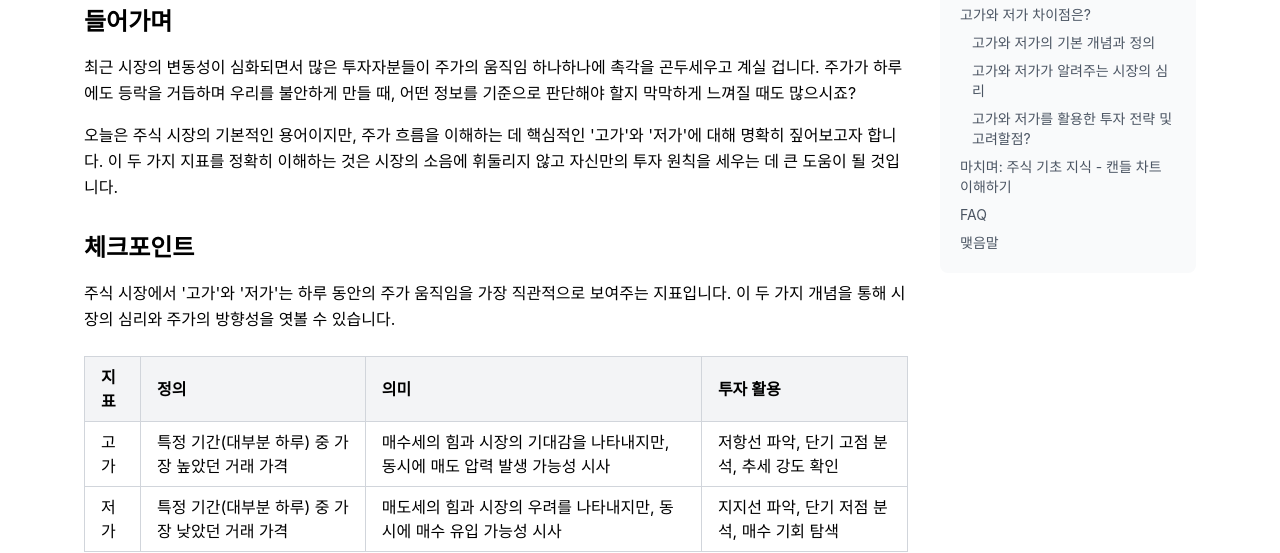
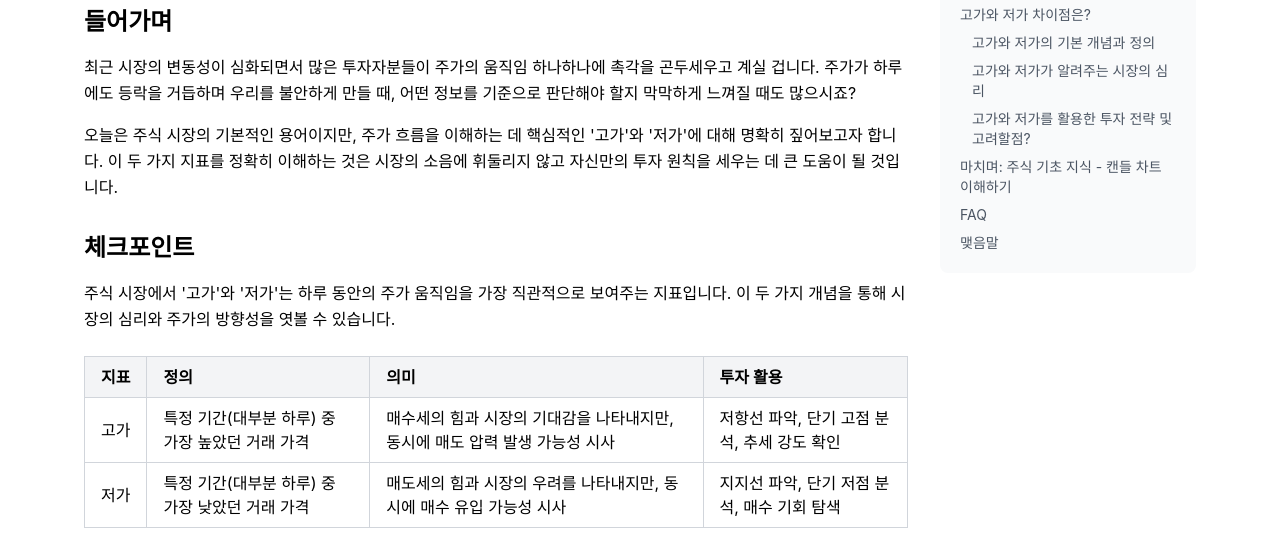
Before and after one commit to happyhappy82/stocks, an Astro site: page /%EA%B3%A0%EA%B0%80-%EC%A0%80%EA%B0%80-%EB%9C%BB-%EC%B0%A8%EC%9D%B4%EC%A0%90 in a window 1280 px wide. Shown: the part 399-952 px from the top of the page. Built offline with nearby package versions, Linux system fonts and the light colour scheme; Astro itself is replaced by a stand-in of ours.

Commit message:
테이블 첫 열 줄바꿈 방지

```diff
--- a/src/styles/global.css
+++ b/src/styles/global.css
@@ -28,11 +28,15 @@ body {
 }
 
 .prose table {
-  @apply w-full my-6 border-collapse;
+  @apply w-full my-6 border-collapse table-auto;
 }
 
 .prose th, .prose td {
   @apply border border-gray-300 px-4 py-2 text-left;
+}
+
+.prose td:first-child, .prose th:first-child {
+  @apply whitespace-nowrap;
 }
 
 .prose th {
```
